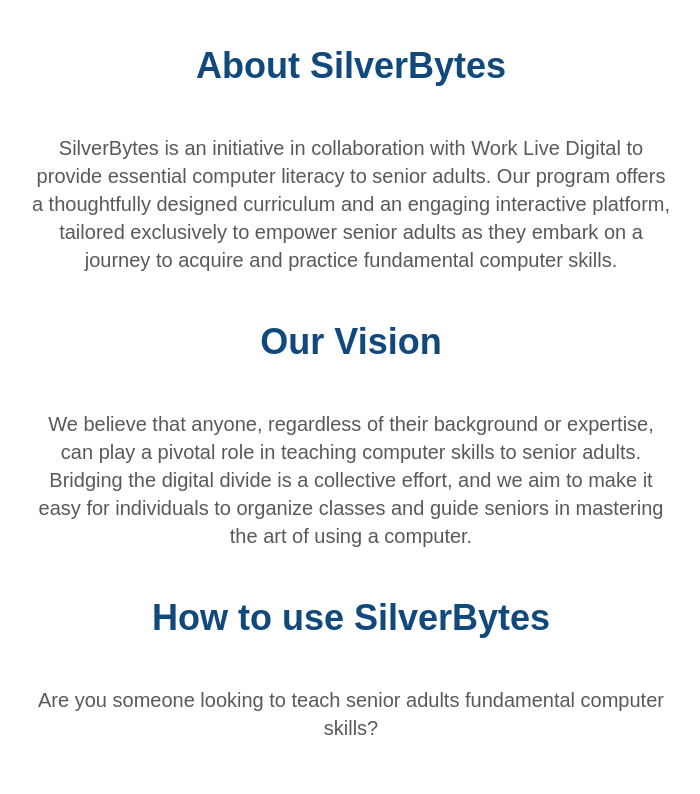
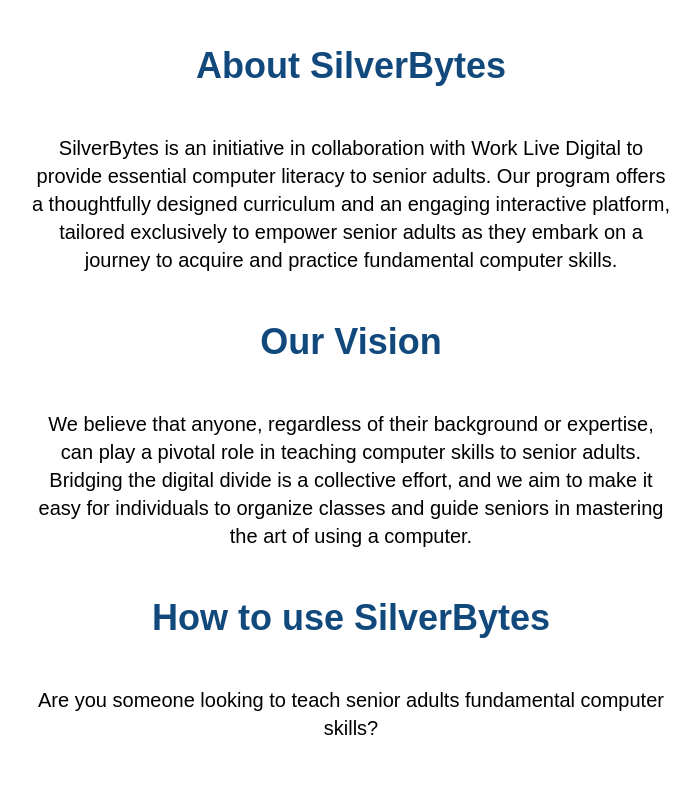
Before and after one commit to eugenetangkj/computereasylah, a Next.js app: page / in a window 1280 px wide. Shown: the part 882-1676 px from the top of the page, without its empty margins (289-989 px from the left). Built offline with nearby package versions, Linux system fonts and the light colour scheme.

Commit message:
add colors

```diff
--- a/tailwind.config.ts
+++ b/tailwind.config.ts
@@ -16,8 +16,12 @@ const config: Config = {
       },
       colors: {
         "dark-blue": "#12497C",
-        "dark-gray": "#595959",
-        pink: "#FE357D",
+        "accent-blue": "#4794DC",
+        "light-blue": "#98C7F2",
+        "normal-text": "#595959",
+        "bright-pink": "#FE357D",
+        "pale-pink": "#FF89B3",
+        "light-pink": "#FFBED5",
       },
       fontFamily: {
         sans: ['"PT Sans"', "sans-serif"],
```
